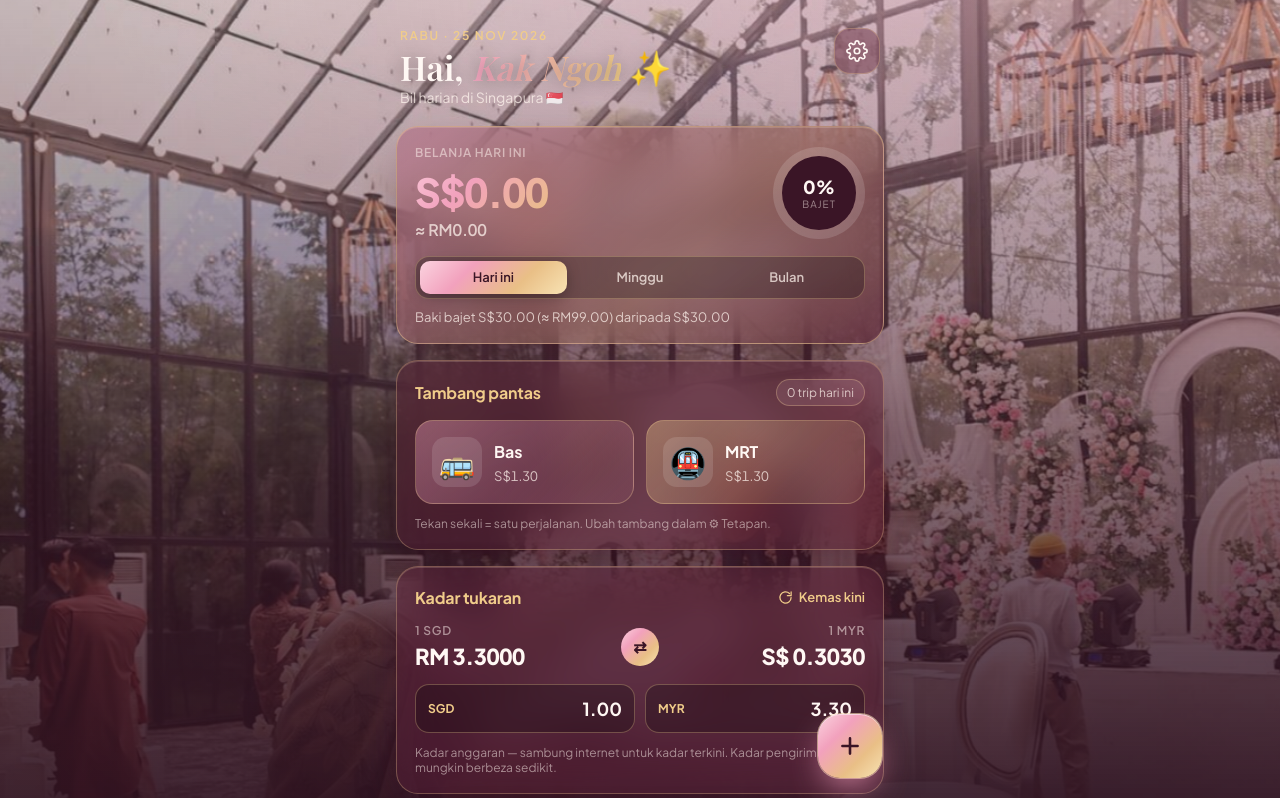
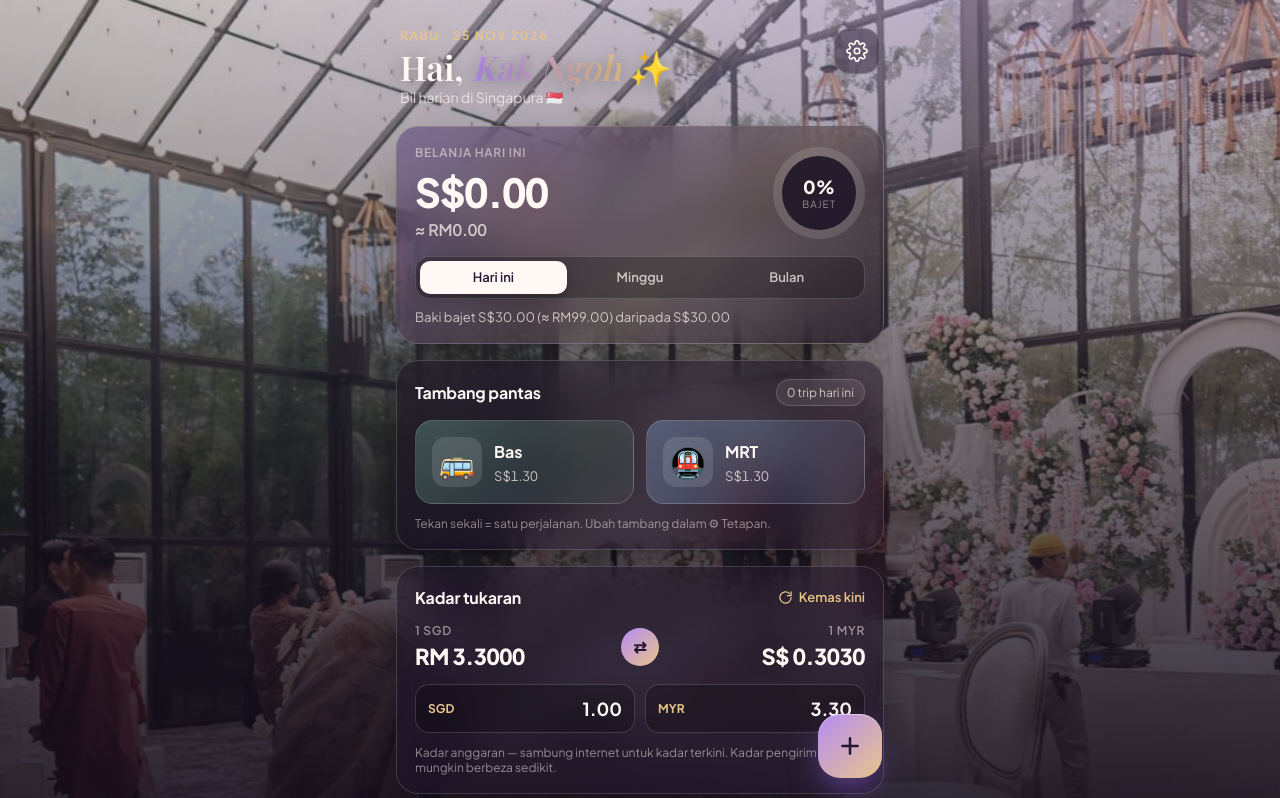
Before and after one commit to tuanmohdizuddin-hash/kak-ngoh, a plain HTML site: page index.html in a window 1280 px wide. Shown: the top 798 px of the page. Drawn offline with nearby package versions, Linux system fonts and the light colour scheme; no server answers; a web font is replaced by a local one.

Commit message:
Restore original design with purple-gold palette
Co-Authored-By: Claude Opus 5.5 <noreply@anthropic.com>
Claude-Session: https://claude.ai/code/session_01CjnUhbduQ1ds9tZ6uesBvW

```diff
--- a/index.html
+++ b/index.html
@@ -5,7 +5,7 @@
   <meta name="viewport" content="width=device-width, initial-scale=1, viewport-fit=cover" />
   <title>Bil Harian Kak Ngoh</title>
   <meta name="description" content="Penjejak bil & belanja harian Kak Ngoh di Singapura — SGD ⇄ MYR, Bas & MRT." />
-  <meta name="theme-color" content="#4a182e" />
+  <meta name="theme-color" content="#17111f" />
   <meta name="apple-mobile-web-app-capable" content="yes" />
   <meta name="apple-mobile-web-app-status-bar-style" content="black-translucent" />
   <meta name="apple-mobile-web-app-title" content="Kak Ngoh" />
--- a/styles.css
+++ b/styles.css
@@ -2,21 +2,19 @@
   --ink: #fff8f4;
   --ink-2: rgba(255, 244, 238, .74);
   --ink-3: rgba(255, 244, 238, .52);
-  --glass: rgba(88, 34, 56, .42);
-  --glass-2: rgba(255, 214, 228, .1);
-  --line: rgba(243, 207, 150, .3);
-  --rose: #f7a8c4;
-  --rose-2: #e57f9a;
-  --gold: #f0cc8a;
+  --glass: rgba(28, 18, 38, .46);
+  --glass-2: rgba(255, 255, 255, .08);
+  --line: rgba(255, 255, 255, .16);
+  --rose: #b58cf5;
+  --rose-2: #8e5fe0;
+  --gold: #e8c48a;
   --gold-2: #c99a55;
   --mint: #8fd9c0;
   --sky: #8fbdf2;
   --danger: #ff8a8a;
   --radius: 22px;
   --font: "Plus Jakarta Sans", system-ui, -apple-system, sans-serif;
-  --shadow: 0 18px 50px -18px rgba(60, 10, 30, .6), inset 0 1px 0 rgba(255, 230, 200, .18);
-  --rg: linear-gradient(135deg, #fbd3df 0%, #f2a1bd 32%, #e9bf86 68%, #f8e3b4 100%);
-  --deep: #3a1526;
+  --shadow: 0 18px 50px -18px rgba(0, 0, 0, .55);
 }
 
 * { box-sizing: border-box; -webkit-tap-highlight-color: transparent; }
@@ -24,7 +22,7 @@ html, body { margin: 0; min-height: 100%; }
 body {
   font-family: "Plus Jakarta Sans", system-ui, -apple-system, Segoe UI, Roboto, sans-serif;
   color: var(--ink);
-  background: #2a1120;
+  background: #17111f;
   -webkit-font-smoothing: antialiased;
   overflow-x: hidden;
 }
@@ -38,9 +36,8 @@ body {
 .bg-shade {
   position: fixed; inset: 0; z-index: -1;
   background:
-    linear-gradient(180deg, rgba(74, 24, 46, .2) 0%, rgba(74, 24, 46, .5) 40%, rgba(42, 14, 30, .9) 100%),
-    radial-gradient(120% 60% at 80% 0%, rgba(247, 168, 196, .35), transparent 60%),
-    radial-gradient(90% 50% at 0% 100%, rgba(240, 204, 138, .18), transparent 70%);
+    linear-gradient(180deg, rgba(24, 16, 34, .18) 0%, rgba(24, 16, 34, .5) 40%, rgba(17, 11, 26, .88) 100%),
+    radial-gradient(120% 60% at 80% 0%, rgba(181, 140, 245, .28), transparent 60%);
 }
 @keyframes drift { from { transform: scale(1.06) translateY(0); } to { transform: scale(1.12) translateY(-12px); } }
 @media (prefers-reduced-motion: reduce) { .bg { animation: none; } }
@@ -93,28 +90,25 @@ h2 { margin: 0; font-size: 16px; font-weight: 700; letter-spacing: -.01em; }
 @keyframes spin { to { transform: rotate(360deg); } }
 
 /* Hero */
-.hero { background: linear-gradient(140deg, rgba(247,168,196,.32), rgba(240,204,138,.2) 60%, rgba(88,34,56,.35)), var(--glass); border-color: rgba(243,207,150,.45); }
-.hero .big { background: var(--rg); -webkit-background-clip: text; background-clip: text; color: transparent; background-size: 200% 100%; animation: shimmer 6s ease-in-out infinite; }
-@keyframes shimmer { 50% { background-position: 100% 0; } }
-h2 { color: var(--gold); }
+.hero { background: linear-gradient(140deg, rgba(181,140,245,.24), rgba(232,196,138,.14) 60%, rgba(28,18,38,.4)), var(--glass); }
 .hero-row { display: flex; justify-content: space-between; align-items: center; gap: 12px; }
 .big { margin: 6px 0 2px; font-size: 40px; font-weight: 800; letter-spacing: -.03em; font-variant-numeric: tabular-nums; }
 .small { margin: 0; color: var(--ink-2); font-weight: 600; font-variant-numeric: tabular-nums; }
 .ring {
-  --p: 0; --c: var(--gold);
+  --p: 0; --c: var(--mint);
   width: 92px; height: 92px; border-radius: 50%; flex: none;
-  background: conic-gradient(var(--c) calc(var(--p) * 1%), rgba(255,255,255,.14) 0);
+  background: conic-gradient(var(--c) calc(var(--p) * 1%), rgba(255,255,255,.12) 0);
   display: grid; place-items: center; transition: background .6s;
 }
-.ring.warn { --c: #f5a65b; } .ring.over { --c: var(--danger); }
-.ring-inner { width: 74px; height: 74px; border-radius: 50%; background: var(--deep); display: grid; place-content: center; text-align: center; }
+.ring.warn { --c: var(--gold); } .ring.over { --c: var(--danger); }
+.ring-inner { width: 74px; height: 74px; border-radius: 50%; background: rgba(24,16,34,.85); display: grid; place-content: center; text-align: center; }
 .ring-inner span { font-weight: 800; font-size: 18px; }
 .ring-inner small { font-size: 10px; color: var(--ink-3); text-transform: uppercase; letter-spacing: .1em; }
 .budget-note { margin: 10px 0 0; font-size: 13px; color: var(--ink-2); }
 
 .seg { margin-top: 16px; display: grid; grid-template-columns: repeat(3, 1fr); background: rgba(0,0,0,.25); padding: 4px; border-radius: 14px; border: 1px solid var(--line); }
 .seg button { border: 0; background: none; color: var(--ink-2); font: 600 13px/1 var(--font); padding: 10px 0; border-radius: 10px; cursor: pointer; transition: .2s; }
-.seg button.active { background: var(--rg); color: var(--deep); box-shadow: 0 4px 14px rgba(0,0,0,.25); }
+.seg button.active { background: var(--ink); color: #231733; box-shadow: 0 4px 14px rgba(0,0,0,.25); }
 
 /* Transport */
 .transport { display: grid; grid-template-columns: 1fr 1fr; gap: 12px; }
@@ -125,8 +119,8 @@ h2 { color: var(--gold); }
   color: var(--ink); cursor: pointer; font-family: inherit; transition: transform .15s;
 }
 .tbtn:active { transform: scale(.96); }
-.tbtn.bus { background: linear-gradient(135deg, rgba(247,168,196,.38), rgba(247,168,196,.08)); }
-.tbtn.mrt { background: linear-gradient(135deg, rgba(240,204,138,.36), rgba(240,204,138,.08)); }
+.tbtn.bus { background: linear-gradient(135deg, rgba(143,217,192,.28), rgba(143,217,192,.06)); }
+.tbtn.mrt { background: linear-gradient(135deg, rgba(143,189,242,.3), rgba(143,189,242,.06)); }
 .ticon { grid-row: 1 / 3; font-size: 30px; width: 50px; height: 50px; display: grid; place-items: center; border-radius: 14px; background: rgba(255,255,255,.12); }
 .tname { font-weight: 700; font-size: 16px; }
 .tfare { font-size: 13px; color: var(--ink-2); font-variant-numeric: tabular-nums; }
@@ -137,7 +131,7 @@ h2 { color: var(--gold); }
 .rate-pair { display: grid; grid-template-columns: 1fr auto 1fr; align-items: center; gap: 8px; }
 .rate-pair > div:last-child { text-align: right; }
 .rate-val { margin: 4px 0 0; font-size: 22px; font-weight: 800; letter-spacing: -.02em; font-variant-numeric: tabular-nums; }
-.swap-ico { width: 38px; height: 38px; border-radius: 50%; display: grid; place-items: center; background: var(--rg); color: var(--deep); font-weight: 800; }
+.swap-ico { width: 38px; height: 38px; border-radius: 50%; display: grid; place-items: center; background: linear-gradient(135deg, var(--rose), var(--gold)); color: #231733; font-weight: 800; }
 .conv { display: grid; grid-template-columns: minmax(0,1fr) minmax(0,1fr); gap: 10px; margin-top: 14px; }
 .conv-field { min-width: 0; display: flex; align-items: center; gap: 8px; padding: 0 12px; border-radius: 14px; background: rgba(0,0,0,.25); border: 1px solid var(--line); }
 .conv-field span { font-size: 12px; font-weight: 700; color: var(--gold); }
@@ -177,9 +171,9 @@ h2 { color: var(--gold); }
 .fab {
   position: fixed; right: max(18px, calc(50% - 260px + 18px)); bottom: calc(env(safe-area-inset-bottom) + 22px);
   width: 64px; height: 64px; border-radius: 22px; border: 0; cursor: pointer;
-  background: var(--rg);
-  color: var(--deep); display: grid; place-items: center;
-  box-shadow: 0 14px 34px -8px rgba(242,161,189,.8), 0 0 0 1px rgba(248,227,180,.6), inset 0 1px 0 rgba(255,255,255,.5);
+  background: linear-gradient(135deg, var(--rose), var(--gold));
+  color: #231733; display: grid; place-items: center;
+  box-shadow: 0 14px 34px -8px rgba(142,95,224,.7), inset 0 1px 0 rgba(255,255,255,.5);
   transition: transform .2s; z-index: 10;
 }
 .fab:active { transform: scale(.92); }
@@ -190,7 +184,7 @@ h2 { color: var(--gold); }
 .sheet {
   position: absolute; left: 50%; bottom: 0; width: 100%; max-width: 520px;
   transform: translate(-50%, 105%); transition: transform .35s cubic-bezier(.2,.9,.2,1);
-  background: rgba(66, 24, 42, .94); border: 1px solid var(--line); border-bottom: 0;
+  background: rgba(32, 22, 44, .92); border: 1px solid var(--line); border-bottom: 0;
   border-radius: 28px 28px 0 0; padding: 10px 18px calc(env(safe-area-inset-bottom) + 18px);
   backdrop-filter: blur(30px) saturate(150%); -webkit-backdrop-filter: blur(30px) saturate(150%);
   max-height: 92vh; overflow-y: auto;
@@ -204,7 +198,7 @@ h2 { color: var(--gold); }
 .amount-row { display: flex; gap: 10px; align-items: center; }
 .cur-toggle { display: flex; flex-direction: column; gap: 4px; background: rgba(0,0,0,.3); padding: 4px; border-radius: 14px; border: 1px solid var(--line); }
 .cur-toggle button { border: 0; background: none; color: var(--ink-2); font: 700 14px var(--font); padding: 8px 12px; border-radius: 10px; cursor: pointer; }
-.cur-toggle button.active { background: var(--rg); color: var(--deep); }
+.cur-toggle button.active { background: linear-gradient(135deg, var(--rose), var(--gold)); color: #231733; }
 .amount { flex: 1; min-width: 0; background: none; border: 0; outline: 0; color: var(--ink); font: 800 46px/1.1 var(--font); letter-spacing: -.03em; text-align: right; padding: 6px 4px; }
 .amount::placeholder { color: rgba(255,255,255,.25); }
 
@@ -215,7 +209,7 @@ h2 { color: var(--gold); }
   font: 600 11px var(--font); cursor: pointer; transition: .15s;
 }
 .cat span { font-size: 22px; }
-.cat.active { border-color: var(--gold); background: linear-gradient(135deg, rgba(247,168,196,.3), rgba(240,204,138,.25)); color: var(--ink); transform: translateY(-1px); }
+.cat.active { border-color: var(--gold); background: rgba(232,196,138,.18); color: var(--ink); transform: translateY(-1px); }
 
 .two { display: grid; grid-template-columns: 1fr 1fr; gap: 10px; }
 .field { display: flex; flex-direction: column; gap: 6px; margin-bottom: 10px; }
@@ -228,13 +222,13 @@ h2 { color: var(--gold); }
 
 .sheet-actions { display: grid; grid-template-columns: 1fr 1.6fr; gap: 10px; margin-top: 10px; }
 .btn { border: 0; border-radius: 16px; padding: 15px; font: 700 15px var(--font); cursor: pointer; }
-.btn.primary { background: var(--rg); color: var(--deep); }
+.btn.primary { background: linear-gradient(135deg, var(--rose), var(--gold)); color: #231733; }
 .btn.ghost { background: rgba(255,255,255,.08); color: var(--ink); border: 1px solid var(--line); }
 .btn.danger { color: var(--danger); }
 
 .toast {
   position: fixed; left: 50%; bottom: calc(env(safe-area-inset-bottom) + 100px); transform: translate(-50%, 20px);
-  background: var(--rg); color: #3a1526; padding: 12px 18px; border-radius: 14px;
+  background: rgba(255,248,244,.95); color: #231733; padding: 12px 18px; border-radius: 14px;
   font-weight: 600; font-size: 14px; opacity: 0; transition: .3s; pointer-events: none; z-index: 40;
   box-shadow: 0 10px 30px rgba(0,0,0,.35); max-width: calc(100% - 32px); text-align: center;
 }
--- a/sw.js
+++ b/sw.js
@@ -1,4 +1,4 @@
-const CACHE = "kakngoh-v2";
+const CACHE = "kakngoh-v3";
 const ASSETS = ["./", "index.html", "styles.css", "app.js", "manifest.webmanifest", "assets/bg.jpg", "assets/icon.svg", "assets/icon-192.png", "assets/icon-512.png"];
 self.addEventListener("install", e => { e.waitUntil(caches.open(CACHE).then(c => c.addAll(ASSETS))); self.skipWaiting(); });
 self.addEventListener("activate", e => {
```
Also changed, not shown: assets/icon-192.png, assets/icon-512.png, assets/icon.svg, manifest.webmanifest.
